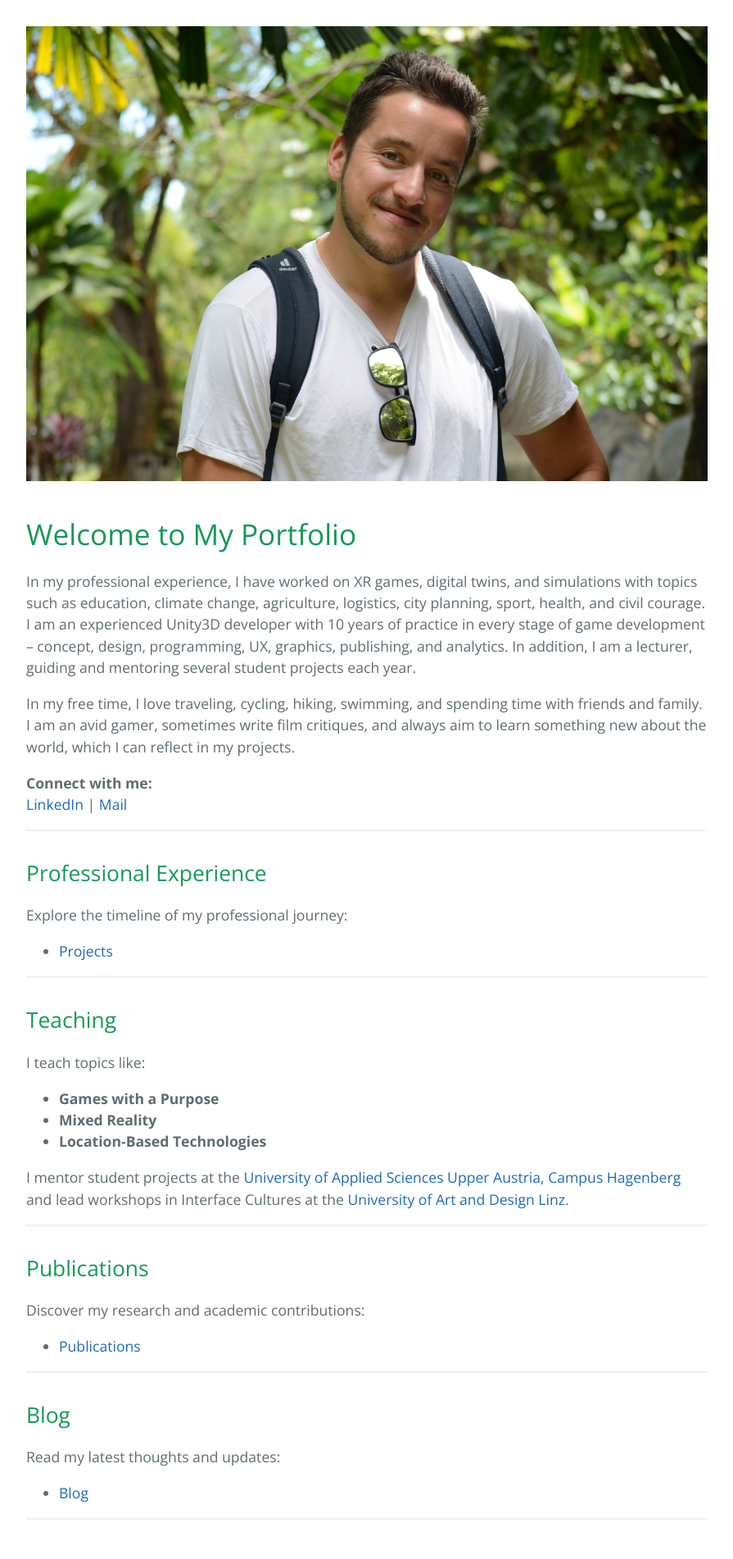
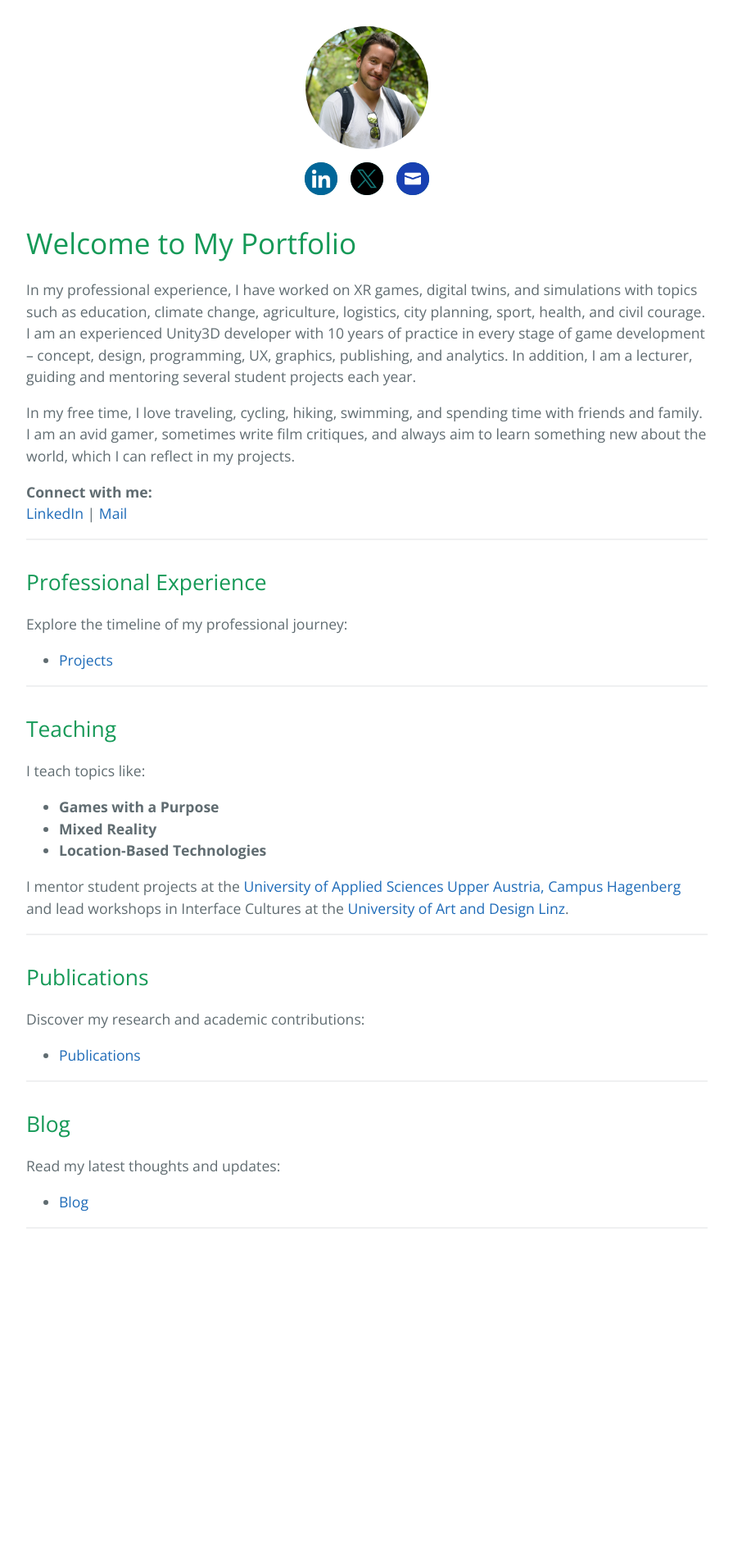
Before and after one commit to GeorgiKostov/georgikostov.github.io, a Jekyll site: the page built from index.md, in a window 1280 px wide. Shown: the whole page at 82% size, without its empty margins (192-1087 px from the left). Built offline with Jekyll 4.4.1, drawn with Linux system fonts in a browser that asks for light colours; after the commit the page ends 1547 px from its top, so only the background shows below that.

Commit message:
Update social links and profile foto

```diff
--- a/_layouts/default.html
+++ b/_layouts/default.html
@@ -8,6 +8,7 @@
 
     <title>{{ page.title | default: site.title | escape }}</title>
     <link rel="stylesheet" href="{{ '/assets/css/style.css?v=' | append: site.github.build_revision | relative_url }}">
+    <link rel="stylesheet" href="https://cdnjs.cloudflare.com/ajax/libs/font-awesome/6.0.0-beta3/css/all.min.css" integrity="sha384-k6RqeWeci5ZR/Lv4MR0sA0FfDOMKXfyGEFjRnSX0P4yV6arICpQYBGubXfQYlUbJ" crossorigin="anonymous">
     {% seo %} <!-- Ensures SEO metadata -->
     {% include head-custom.html %} <!-- Optional custom head content -->
   </head>
--- a/assets/css/style.scss
+++ b/assets/css/style.scss
@@ -2,3 +2,52 @@
 ---
 
 @import 'jekyll-theme-cayman';
+/* Centering the profile container */
+.profile-container {
+    display: flex;
+    flex-direction: column;
+    align-items: center;
+    margin: 2rem 0;
+    position: relative;
+  }
+
+  /* Circular profile image */
+  .profile-image {
+    display: block;
+    width: 150px;
+    height: 150px;
+    border-radius: 50%;
+    object-fit: cover;
+    border: 0px solid #157878; /* Optional: Border color */
+  }
+
+  /* Social links container */
+  .social-links {
+    display: flex;
+    justify-content: center;
+    gap: 1rem;
+    margin-top: 1rem;
+  }
+
+  /* Individual social link buttons */
+  .social-links a {
+    display: inline-block;
+    width: 40px; /* Adjust button size */
+    height: 40px;
+    background-color: #157878; /* Background color */
+    border-radius: 50%;
+    display: flex;
+    justify-content: center;
+    align-items: center;
+    transition: background-color 0.3s ease;
+  }
+
+  .social-links a:hover {
+    background-color: #105f56; /* Hover color */
+  }
+
+  /* Social icon images */
+  .social-icon {
+    width: 40px; /* Icon size */
+    height: 40px;
+  }
--- a/index.md
+++ b/index.md
@@ -3,8 +3,21 @@ layout: default
 title: Home
 ---
 
-![Georgi Kostov](assets/me.jpeg)
+<div class="profile-container">
+  <img src="assets/me.jpeg" alt="Georgi Kostov" class="profile-image" />
 
+  <div class="social-links">
+    <a href="https://www.linkedin.com/in/kostovg/" target="_blank" aria-label="LinkedIn">
+      <img src="assets/icons/linkedin.png" alt="LinkedIn" class="social-icon" />
+    </a>
+    <a href="https://x.com/KostovSolutions" target="_blank" aria-label="Twitter">
+      <img src="assets/icons/twitter.png" alt="Twitter" class="social-icon" />
+    </a>
+    <a href="mailto:georgikostov1337@gmail.com?subject=Project%20Inquiry" aria-label="Mail">
+      <img src="assets/icons/mail.png" alt="Mail" class="social-icon" />
+    </a>
+  </div>
+</div>
 # Welcome to My Portfolio
 
 In my professional experience, I have worked on XR games, digital twins, and simulations with topics such as education, climate change, agriculture, logistics, city planning, sport, health, and civil courage. I am an experienced Unity3D developer with 10 years of practice in every stage of game development – concept, design, programming, UX, graphics, publishing, and analytics. In addition, I am a lecturer, guiding and mentoring several student projects each year.
```
Also changed, not shown: assets/icons/linkedin.png (added), assets/icons/mail.png (added), assets/icons/twitter.png (added), 10 other files.
